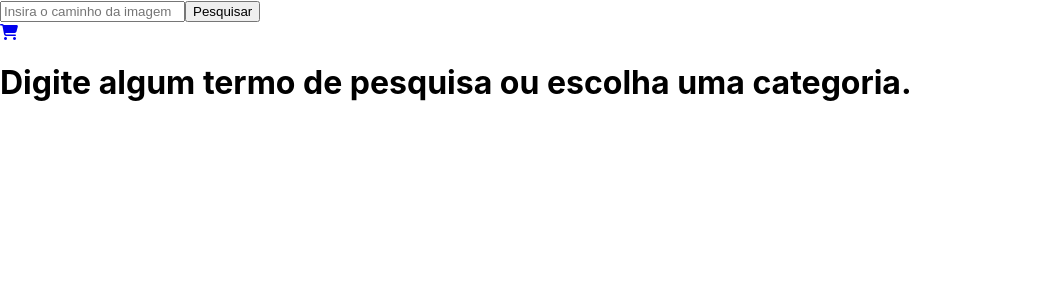
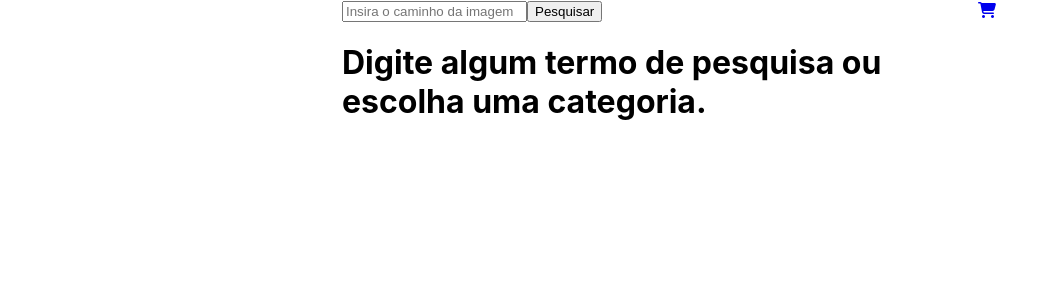
Before and after one commit to tryber/sd-03-block15-project-frontend-online-store-07, a React (Create React App) app: page / in a window 1280 px wide. Shown: the top 300 px of the page, without its empty margins (0-1059 px from the left). Built offline with nearby package versions, Linux system fonts and the light colour scheme; no server answers.

Commit message:
estilizations on home

```diff
--- a/package.json
+++ b/package.json
@@ -3,6 +3,7 @@
   "version": "0.1.0",
   "private": true,
   "dependencies": {
+    "@material-ui/core": "^4.9.14",
     "@testing-library/jest-dom": "^5.5.0",
     "@testing-library/react": "^10.0.4",
     "@testing-library/user-event": "^10.1.0",
--- a/public/index.html
+++ b/public/index.html
@@ -5,6 +5,7 @@
     <link rel="icon" href="%PUBLIC_URL%/favicon.ico" />
     <meta name="viewport" content="width=device-width, initial-scale=1" />
     <meta name="theme-color" content="#000000" />
+    <link rel="stylesheet" href="https://fonts.googleapis.com/css?family=Roboto:300,400,500,700&display=swap" />
     <meta
       name="description"
       content="Web site created using create-react-app"
--- a/src/components/BarraEsquerda.jsx
+++ b/src/components/BarraEsquerda.jsx
@@ -1,4 +1,5 @@
 import React, { Component } from 'react';
+import { Button } from '@material-ui/core';
 
 class BarraEsquerda extends Component {
   render() {
@@ -7,7 +8,7 @@ class BarraEsquerda extends Component {
       <div>
         {categorias.map((categoria) => (
           <li key={categoria.id} data-testid="category">
-            {categoria.name}
+            <Button color="primary">{categoria.name}</Button>
           </li>
         ))}
       </div>
--- a/src/pages/Home.js
+++ b/src/pages/Home.js
@@ -1,5 +1,6 @@
 import React from 'react';
 import BarraEsquerda from '../components/BarraEsquerda';
+import { Grid, Container } from '@material-ui/core';
 import { CarLink } from '../components/CarLink';
 import { GridProdutos } from '../components/GridProdutos';
 import BarraPesquisa from '../components/BarraPesquisa';
@@ -31,16 +32,14 @@ class Home extends React.Component {
   render() {
     const { categories, apiResults } = this.state;
     return (
-      <div>
-        <div>
+      <div style={{ flexGrow: 1 }}>
+        <Container>
+          <Grid container spacing={5}>
+            <Grid item xs={3}>
               <BarraEsquerda categorias={categories} />
-        </div>
-        <div>
+            </Grid>
+            <Grid item xs={6}>
               <BarraPesquisa onClick={this.handleSearchSubmit} />
-        </div>
-        <div>
-          <CarLink />
-        </div>
               <div>
                 {apiResults.length === 0 ? (
                   <MessagemInicial />
@@ -48,6 +47,12 @@ class Home extends React.Component {
                   <GridProdutos products={apiResults} />
                 )}
               </div>
+            </Grid>
+            <Grid item xs={2}>
+              <CarLink />
+            </Grid>
+          </Grid>
+        </Container>
       </div>
     );
   }
```
Also changed, not shown: 1 other file (tests, documents, lock files or other folders). Lines whose indentation alone changed are shown as unchanged.
